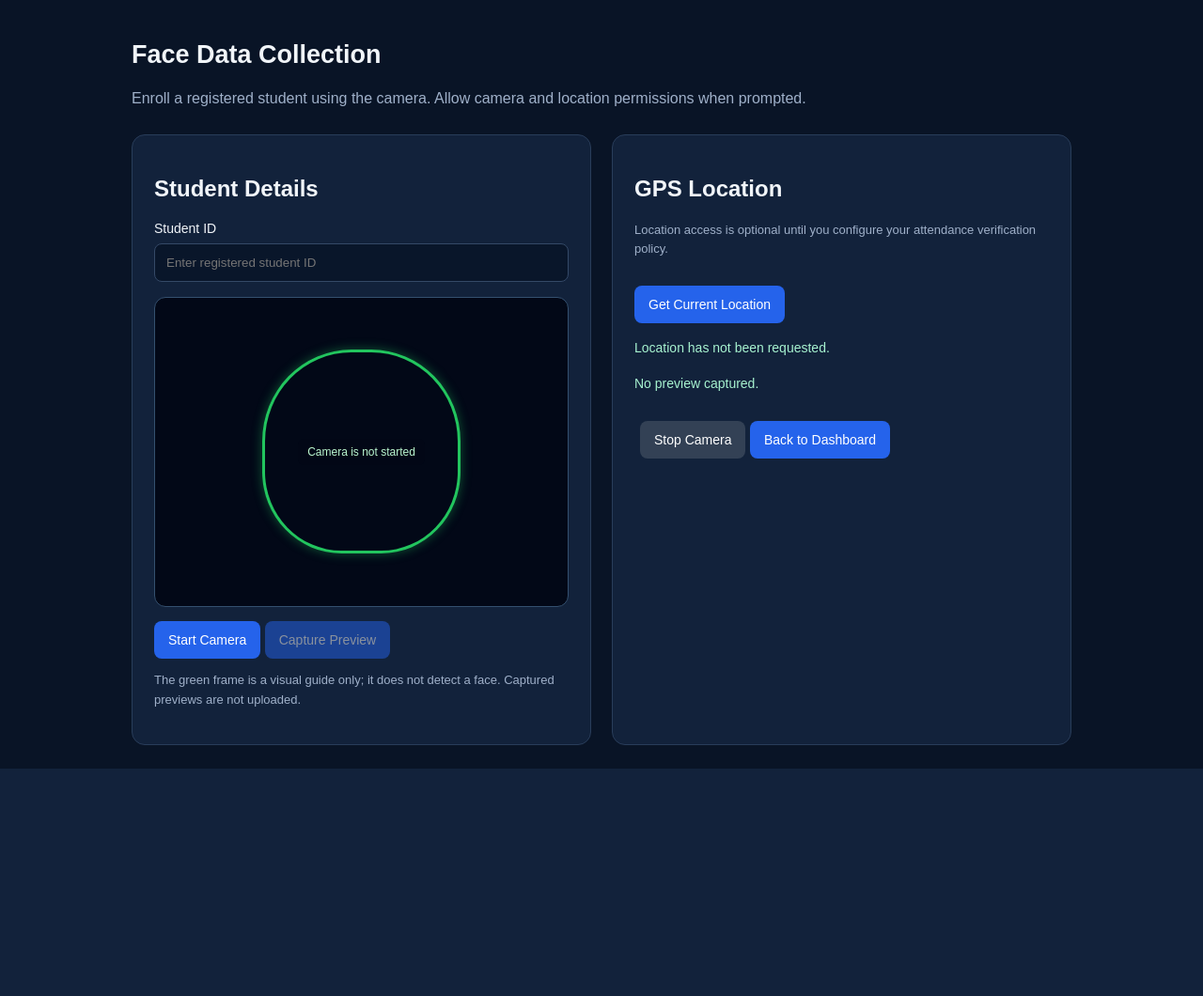
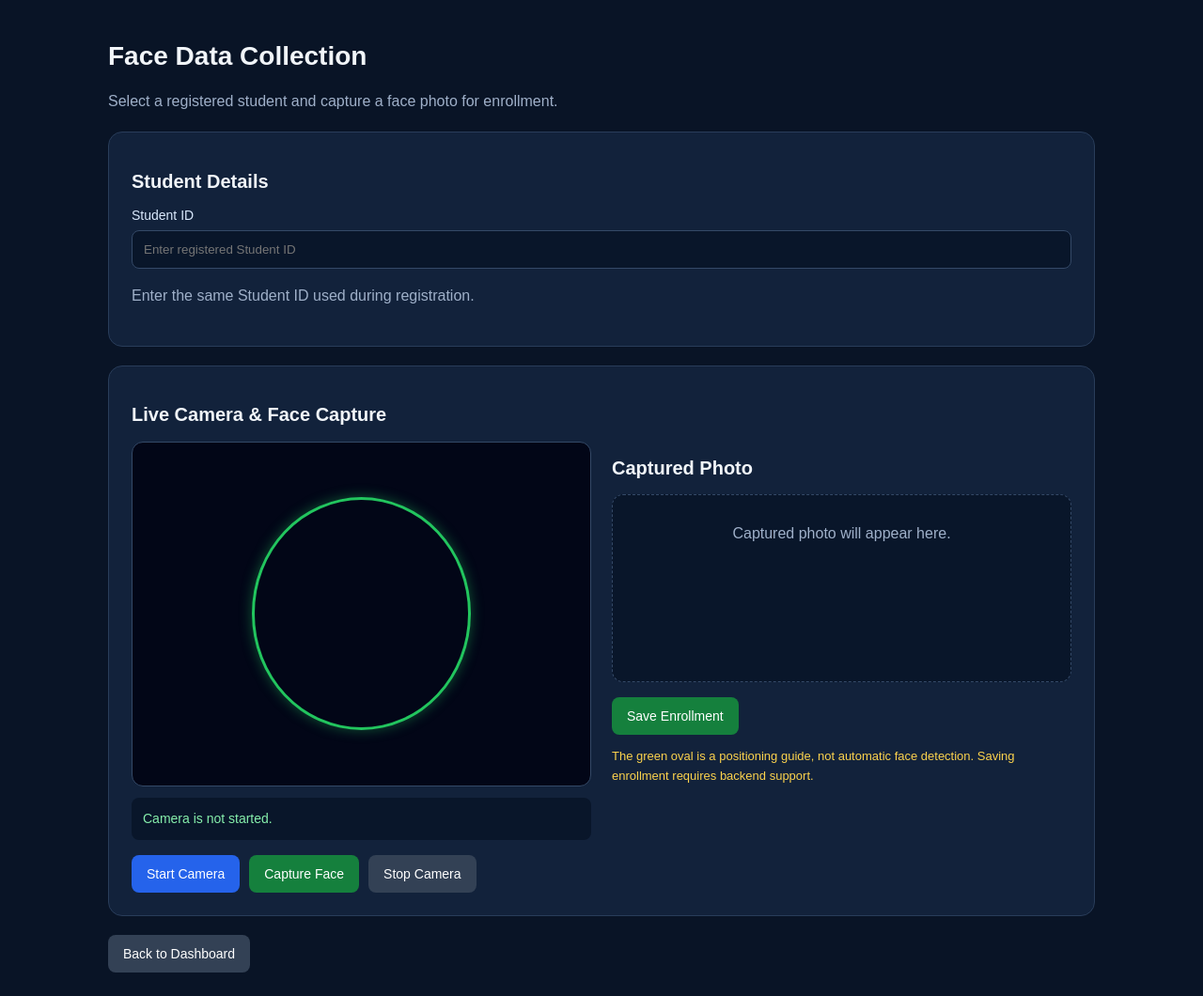
Before and after one commit to tiwarishivansh265-cloud/Face-Recognition-Attendance-System, a Flask app: page /face-collection in a window 1280 px wide. Shown: the whole page at 94% size. Before the commit the page ends 818 px from the top, so only its background shows below. Run offline with Flask 3, Linux system fonts and the light colour scheme; the visitor is signed in with stand-in values (Sample User, id 1).

Commit message:
Update face_collection.html

```diff
--- a/templates/face_collection.html
+++ b/templates/face_collection.html
@@ -1,11 +1,10 @@
-
 
 <!DOCTYPE html>
 <html lang="en">
 <head>
     <meta charset="UTF-8">
     <meta name="viewport" content="width=device-width, initial-scale=1.0">
-    <title>FRAMS | Face Data Collection</title>
+    <title>FRAMS | Face Collection</title>
 
     <style>
         * {
@@ -21,136 +20,135 @@
         }
 
         .container {
-            max-width: 1000px;
+            max-width: 1050px;
             margin: auto;
         }
 
-        h1 {
-            font-size: 27px;
-        }
+        h1 { font-size: 28px; }
+        h2 { font-size: 20px; }
 
-        .subtitle {
+        .muted {
             color: #9fb0c9;
-            margin: 10px 0 25px;
             line-height: 1.6;
         }
 
-        .layout {
-            display: grid;
-            grid-template-columns: repeat(2, minmax(0, 1fr));
-            gap: 22px;
-        }
-
         .card {
-            padding: 23px;
-            border-radius: 14px;
             background: #12223b;
             border: 1px solid #293d5a;
+            border-radius: 15px;
+            padding: 24px;
+            margin: 20px 0;
         }
 
         label {
             display: block;
             margin: 15px 0 8px;
+            color: #dbeafe;
             font-size: 14px;
         }
 
-        input {
+        input, select {
             width: 100%;
             padding: 12px;
+            color: white;
+            background: #09162a;
+            border: 1px solid #344967;
             border-radius: 8px;
-            border: 1px solid #344967;
-            background: #09162a;
-            color: white;
         }
 
-        .camera {
+        .grid {
+            display: grid;
+            grid-template-columns: 1fr 1fr;
+            gap: 22px;
+        }
+
+        .camera-frame {
             position: relative;
-            margin-top: 16px;
-            min-height: 250px;
+            overflow: hidden;
+            width: 100%;
             aspect-ratio: 4 / 3;
-            background: #020817;
-            border: 1px solid #34506f;
+            background: #020617;
+            border: 1px solid #344967;
             border-radius: 12px;
-            overflow: hidden;
-            display: grid;
-            place-items: center;
         }
 
         video {
             width: 100%;
             height: 100%;
             object-fit: cover;
-            position: absolute;
-            inset: 0;
+            transform: scaleX(-1);
         }
 
-        .face-frame {
+        .face-guide {
+            position: absolute;
             width: 48%;
-            height: 66%;
-            position: absolute;
-            z-index: 2;
+            height: 68%;
+            left: 26%;
+            top: 16%;
             border: 3px solid #22c55e;
-            border-radius: 45% 45% 40% 40%;
-            box-shadow: 0 0 12px #22c55e66;
+            border-radius: 50%;
+            box-shadow: 0 0 14px #22c55e66;
             pointer-events: none;
         }
 
-        .camera-message {
-            z-index: 3;
-            padding: 7px 10px;
-            border-radius: 6px;
-            background: #020817bb;
-            color: #bbf7d0;
-            font-size: 12px;
-            text-align: center;
+        .status {
+            padding: 12px;
+            margin-top: 12px;
+            border-radius: 8px;
+            background: #09162a;
+            color: #86efac;
+            line-height: 1.5;
+            font-size: 14px;
         }
 
-        .camera video:not([src]) {
-            display: none;
+        .buttons {
+            display: flex;
+            flex-wrap: wrap;
+            gap: 10px;
+            margin-top: 16px;
         }
 
         button, .back {
-            display: inline-block;
-            padding: 12px 15px;
-            margin-top: 15px;
+            padding: 12px 16px;
             border: none;
             border-radius: 8px;
-            background: #2563eb;
             color: white;
+            font-size: 14px;
             cursor: pointer;
             text-decoration: none;
-            font-size: 14px;
         }
 
-        button:disabled {
-            opacity: .5;
-            cursor: not-allowed;
+        .blue { background: #2563eb; }
+        .green { background: #15803d; }
+        .gray { background: #334155; }
+
+        .preview {
+            width: 100%;
+            min-height: 200px;
+            padding: 12px;
+            text-align: center;
+            background: #09162a;
+            border: 1px dashed #344967;
+            border-radius: 12px;
         }
 
-        .secondary {
-            background: #334155;
-            margin-left: 6px;
-        }
-
-        .status {
-            margin-top: 15px;
-            color: #a7f3d0;
-            font-size: 14px;
-            line-height: 1.6;
-            overflow-wrap: anywhere;
+        #photo {
+            display: none;
+            width: 100%;
+            max-width: 360px;
+            margin: 10px auto;
+            border-radius: 10px;
         }
 
         .note {
-            color: #9fb0c9;
+            color: #fcd34d;
             font-size: 13px;
             line-height: 1.6;
-            margin-top: 13px;
         }
 
-        @media (max-width: 700px) {
-            .layout {
-                grid-template-columns: 1fr;
-            }
+        @media (max-width: 650px) {
+            .grid { grid-template-columns: 1fr; }
+            .card { padding: 17px; }
         }
     </style>
 </head>
@@ -158,160 +156,172 @@
 <body>
 <main class="container">
     <h1>Face Data Collection</h1>
-        <p class="subtitle">
-            Enroll a registered student using the camera.
-            Allow camera and location permissions when prompted.
+    <p class="muted">
+        Select a registered student and capture a face photo for enrollment.
     </p>
 
-        <div class="layout">
     <section class="card">
         <h2>Student Details</h2>
 
-                <label for="student_id">Student ID</label>
-                <input
-                    type="text"
-                    id="student_id"
-                    placeholder="Enter registered student ID"
-                    maxlength="30"
-                    required
-                >
+        <label for="studentId">Student ID</label>
+        <input id="studentId" type="text"
+               placeholder="Enter registered Student ID"
+               maxlength="30" required>
 
-                <div class="camera">
-                    <video id="video" autoplay playsinline muted></video>
-                    <div class="face-frame"></div>
-                    <div class="camera-message" id="camera-message">
-                        Camera is not started
-                    </div>
-                </div>
-
-                <button type="button" id="start-camera">
-                    Start Camera
-                </button>
-
-                <button type="button" id="capture" disabled>
-                    Capture Preview
-                </button>
-
-                <canvas id="snapshot" hidden></canvas>
-
-                <p class="note">
-                    The green frame is a visual guide only; it does not
-                    detect a face. Captured previews are not uploaded.
+        <p class="muted">
+            Enter the same Student ID used during registration.
         </p>
     </section>
 
     <section class="card">
-                <h2>GPS Location</h2>
-                <p class="note">
-                    Location access is optional until you configure
-                    your attendance verification policy.
-                </p>
+        <h2>Live Camera & Face Capture</h2>
 
-                <button type="button" id="get-location">
-                    Get Current Location
+        <div class="grid">
+            <div>
+                <div class="camera-frame">
+                    <video id="camera" autoplay playsinline muted></video>
+                    <div class="face-guide"></div>
+                </div>
+
+                <div class="status" id="status" role="status">
+                    Camera is not started.
+                </div>
+
+                <div class="buttons">
+                    <button class="blue" type="button" id="start">
+                        Start Camera
                     </button>
-
-                <p class="status" id="location-status" aria-live="polite">
-                    Location has not been requested.
-                </p>
-
-                <p class="status" id="capture-status" aria-live="polite">
-                    No preview captured.
-                </p>
-
-                <button type="button" class="secondary" id="stop-camera">
+                    <button class="green" type="button" id="capture">
+                        Capture Face
+                    </button>
+                    <button class="gray" type="button" id="stop">
                         Stop Camera
                     </button>
+                </div>
+            </div>
 
-                <a class="back" href="{{ url_for('admin_dashboard') }}">
+            <div>
+                <h2>Captured Photo</h2>
+                <div class="preview">
+                    <p class="muted" id="previewText">
+                        Captured photo will appear here.
+                    </p>
+                    <img id="photo" alt="Captured face preview">
+                </div>
+
+                <div class="buttons">
+                    <button class="green" type="button" id="save">
+                        Save Enrollment
+                    </button>
+                </div>
+
+                <p class="note">
+                    The green oval is a positioning guide, not automatic
+                    face detection. Saving enrollment requires backend support.
+                </p>
+            </div>
+        </div>
+    </section>
+
+    <div class="buttons">
+        <a class="back gray" href="{{ url_for('admin_dashboard') }}">
             Back to Dashboard
         </a>
-            </section>
     </div>
 </main>
 
+<canvas id="canvas" hidden></canvas>
+
 <script>
-        const video = document.getElementById("video");
-        const canvas = document.getElementById("snapshot");
-        const startButton = document.getElementById("start-camera");
-        const captureButton = document.getElementById("capture");
-        const stopButton = document.getElementById("stop-camera");
-        const cameraMessage = document.getElementById("camera-message");
-        const captureStatus = document.getElementById("capture-status");
-        const locationStatus = document.getElementById("location-status");
+(() => {
+    const video = document.getElementById("camera");
+    const canvas = document.getElementById("canvas");
+    const photo = document.getElementById("photo");
+    const status = document.getElementById("status");
+    const previewText = document.getElementById("previewText");
+    const studentId = document.getElementById("studentId");
 
     let stream = null;
+    let capturedImage = null;
 
-        startButton.addEventListener("click", async () => {
+    document.getElementById("start").addEventListener("click", async () => {
+        try {
             if (!navigator.mediaDevices?.getUserMedia) {
-                cameraMessage.textContent =
+                status.textContent =
                     "Camera requires HTTPS or localhost.";
                 return;
             }
 
-            try {
+            stream?.getTracks().forEach(track => track.stop());
+
             stream = await navigator.mediaDevices.getUserMedia({
-                    video: { facingMode: "user" },
+                video: {
+                    facingMode: "user",
+                    width: { ideal: 640 },
+                    height: { ideal: 480 }
+                },
                 audio: false
             });
 
             video.srcObject = stream;
             await video.play();
-
-                cameraMessage.textContent = "Camera is active";
-                captureButton.disabled = false;
+            status.textContent =
+                "Camera is live. Keep your face inside the green guide.";
         } catch (error) {
-                cameraMessage.textContent =
-                    "Camera unavailable. Check browser permission.";
+            status.textContent =
+                "Camera access failed. Check browser permission and try again.";
         }
     });
 
-        captureButton.addEventListener("click", () => {
-            if (!stream || video.videoWidth === 0) return;
+    document.getElementById("capture").addEventListener("click", () => {
+        if (!stream || !video.videoWidth) {
+            status.textContent = "Please start the camera first.";
+            return;
+        }
 
         canvas.width = video.videoWidth;
         canvas.height = video.videoHeight;
 
-            const context = canvas.getContext("2d");
-            context.drawImage(video, 0, 0);
+        const ctx = canvas.getContext("2d");
+        ctx.translate(canvas.width, 0);
+        ctx.scale(-1, 1);
+        ctx.drawImage(video, 0, 0, canvas.width, canvas.height);
 
-            captureStatus.textContent =
-                "Preview captured locally. Face enrollment is not yet connected.";
+        capturedImage = canvas.toDataURL("image/jpeg", 0.85);
+        photo.src = capturedImage;
+        photo.style.display = "block";
+        previewText.style.display = "none";
+
+        status.textContent = "Photo captured in browser preview.";
     });
 
-        stopButton.addEventListener("click", () => {
-            if (stream) {
-                stream.getTracks().forEach(track => track.stop());
-            }
-
-            stream = null;
-            video.srcObject = null;
-            captureButton.disabled = true;
-            cameraMessage.textContent = "Camera stopped";
-        });
-
-        document.getElementById("get-location").addEventListener("click", () => {
-            if (!navigator.geolocation) {
-                locationStatus.textContent =
-                    "Geolocation is not supported by this browser.";
+    document.getElementById("save").addEventListener("click", () => {
+        if (!studentId.value.trim()) {
+            status.textContent = "Enter the Student ID first.";
+            studentId.focus();
             return;
         }
 
-            locationStatus.textContent = "Requesting location permission...";
+        if (!capturedImage) {
+            status.textContent = "Capture a photo before saving.";
+            return;
+        }
 
-            navigator.geolocation.getCurrentPosition(
-                position => {
-                    locationStatus.textContent =
-                        "Latitude: " + position.coords.latitude +
-                        " | Longitude: " + position.coords.longitude;
-                },
-                () => {
-                    locationStatus.textContent =
-                        "Location unavailable or permission denied.";
-                },
-                { enableHighAccuracy: true, timeout: 10000 }
-            );
+        status.textContent =
+            "Photo captured, but server enrollment is not connected yet.";
     });
+
+    document.getElementById("stop").addEventListener("click", () => {
+        stream?.getTracks().forEach(track => track.stop());
+        stream = null;
+        video.srcObject = null;
+        status.textContent = "Camera stopped.";
+    });
+
+    window.addEventListener("pagehide", () => {
+        stream?.getTracks().forEach(track => track.stop());
+    });
+})();
 </script>
 </body>
 </html>
```
Lines whose indentation alone changed are shown as unchanged.
